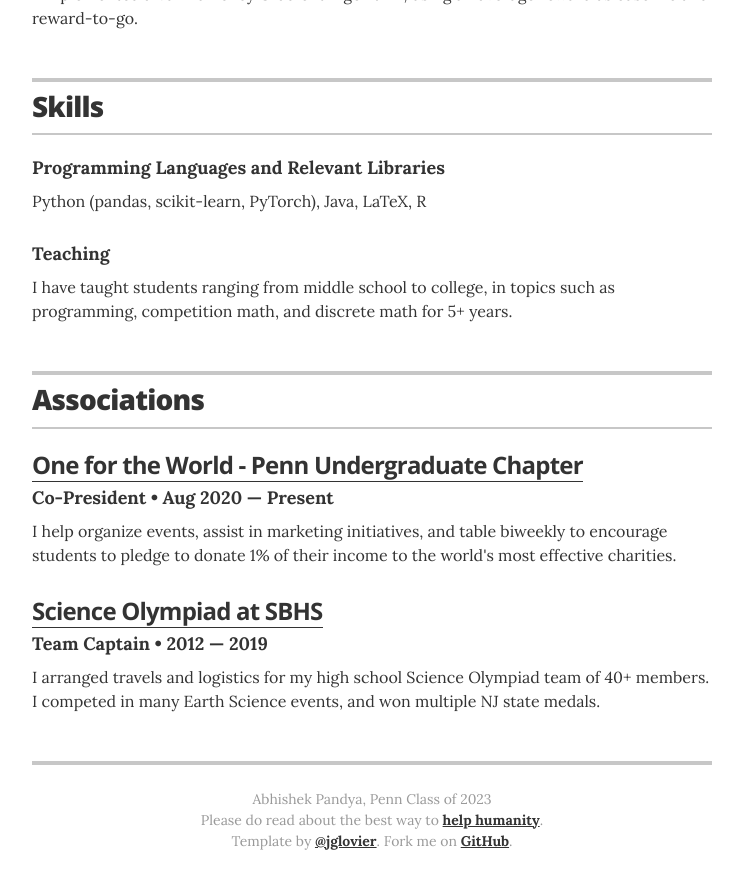
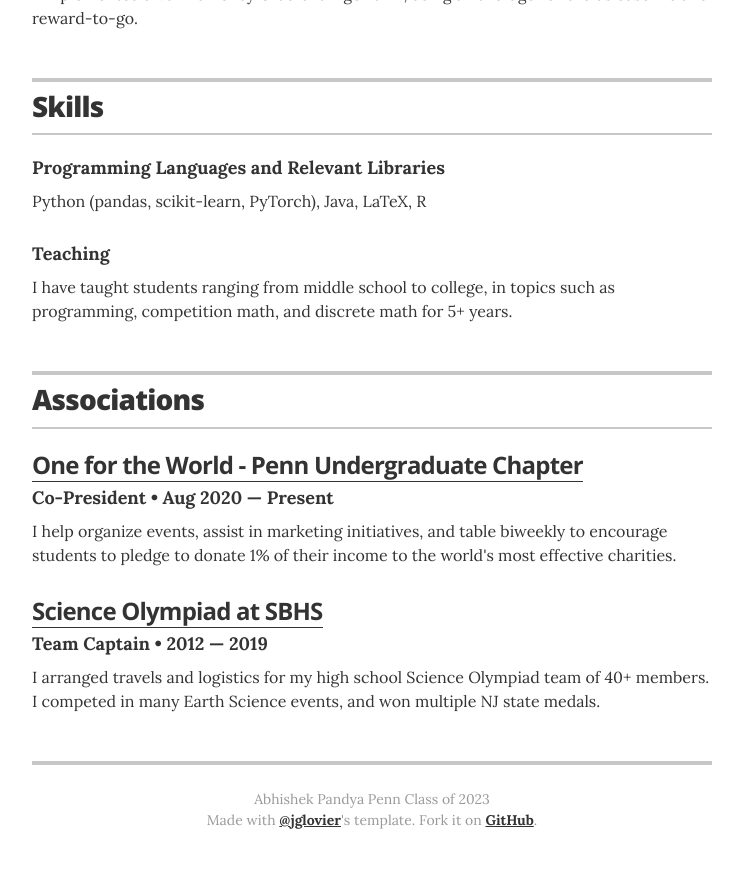
Before and after one commit to abhishekp106/old-website, a Jekyll site: the page built from index.html, in a window 1280 px wide and 900 px high, scrolled down 1794 px. Shown: the top 889 px of the window, without its empty margins (268-1011 px from the left). Built offline with Jekyll 4.4.1, drawn with Linux system fonts in a browser that asks for light colours.

Commit message:
Update resume.html

```diff
--- a/_layouts/resume.html
+++ b/_layouts/resume.html
@@ -47,12 +47,10 @@
           {% else %}
           {% endif %}
 
-        <a href="http://abhishekp106.github.io/leonids/" class="contact-button no-print">Blog</a>
+          <a href="https://abhishekp106.github.io/leonids/" class="contact-button no-print">Blog</a>
         </div>
 
       </header>
-
-
 
 
       {% if site.resume_section_education %}
@@ -81,6 +79,7 @@
       </section>
       <!-- end Education -->
       {% endif %}
+
 
       {% if site.resume_section_experience %}
       <!-- begin Experience -->
@@ -238,9 +237,8 @@
       {% endif %}
 
       <footer class="page-footer">
-        <p class="footer-line">Abhishek Pandya, Penn Class of 2023</p>
-        <p class="footer-line">Please do read about the best way to <a href='https://80000hours.org/key-ideas/'>help humanity</a>.</p>
-        <p class="footer-line">Template by <a href="http://twitter.com/jglovier">@jglovier</a>. Fork me on <a href="https://github.com/jglovier/resume-template">GitHub</a>.</p>
+        <p class="footer-line">Abhishek Pandya Penn Class of 2023</p>
+        <p class="footer-line">Made with <a href="http://twitter.com/jglovier">@jglovier</a>'s template. Fork it on <a href="https://github.com/jglovier/resume-template">GitHub</a>.</p>
       </footer>
 
     </div>
```
Lines whose indentation alone changed are shown as unchanged.
